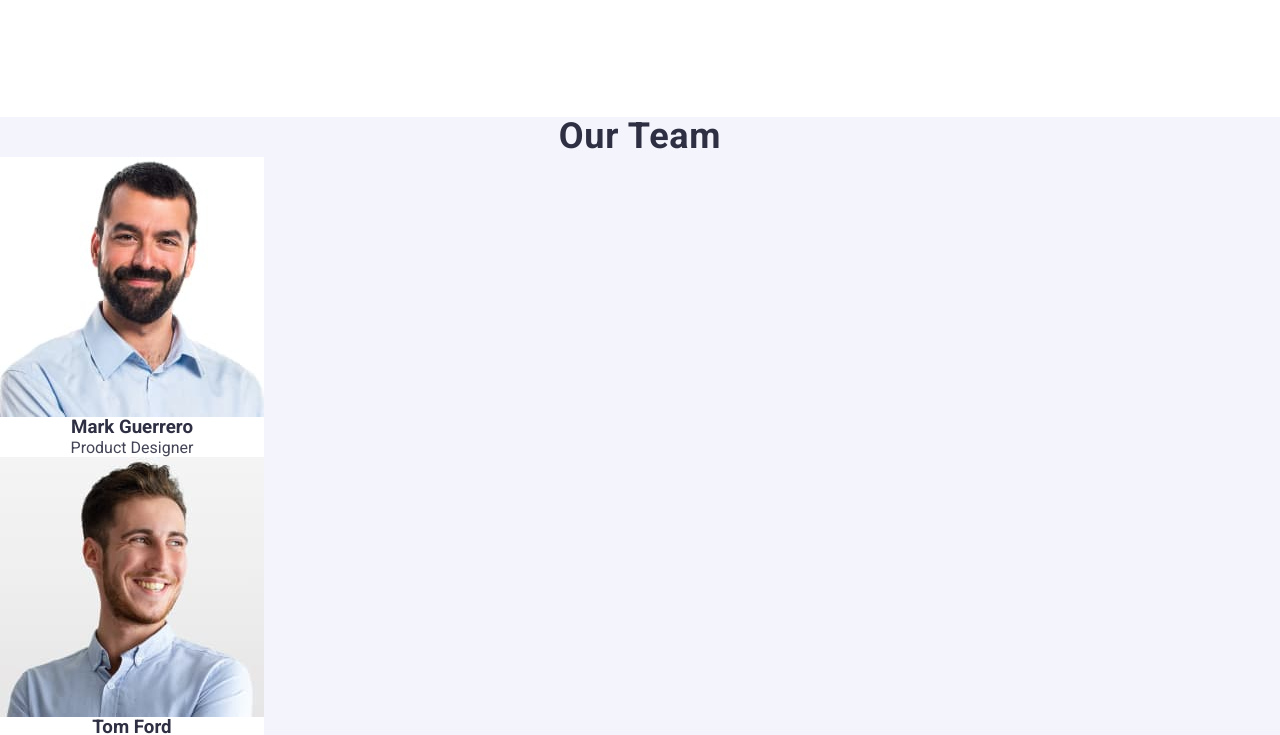
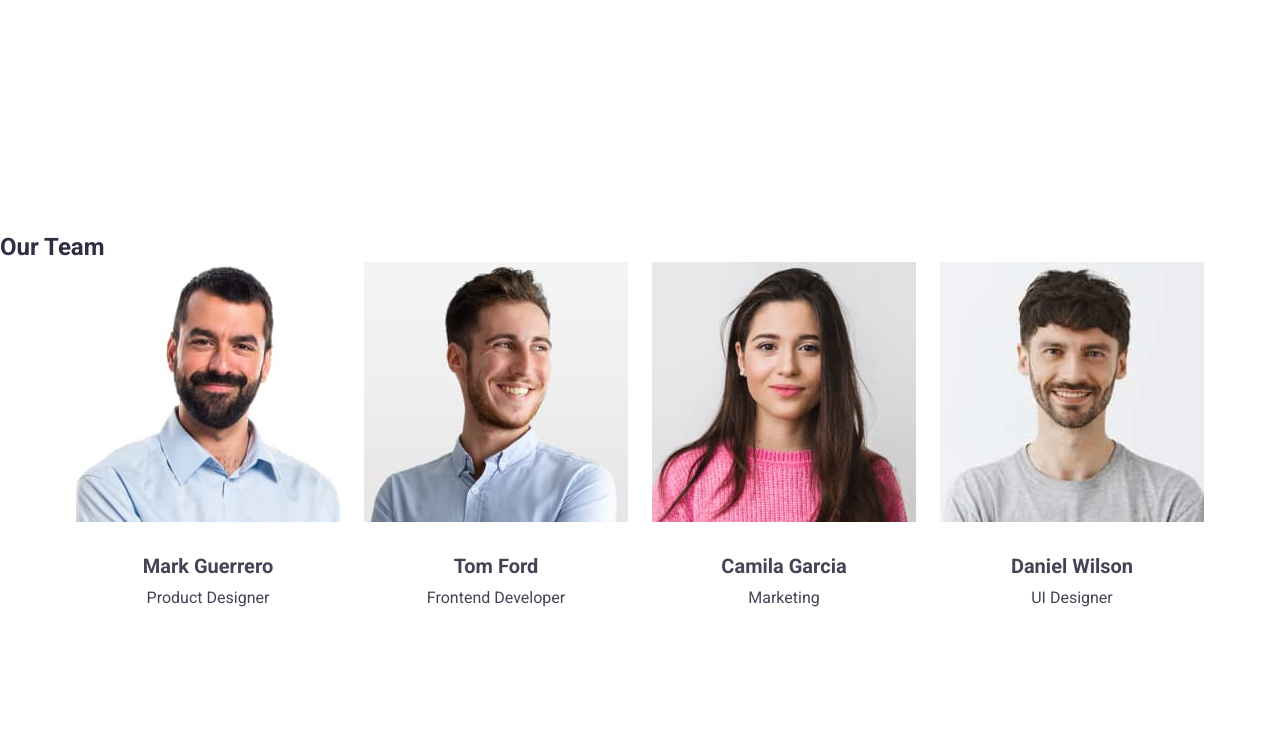
Before and after one commit to Vrkoval/markup-goit-markup-hw-03, a plain HTML site: page index.html in a window 1280 px wide. Shown: the part 1469-2204 px from the top of the page. Drawn offline with nearby package versions, Linux system fonts and the light colour scheme.

Commit message:
our team

```diff
--- a/css/styles.css
+++ b/css/styles.css
@@ -94,6 +94,7 @@ body{
 .logoweb {
      color: var(- logo-link-color);
      text-decoration: none;
+     display: flex;
     }
  .logostudio{
     color: var(--primary-text-color);
@@ -246,6 +247,7 @@ margin-bottom: 72px;
     flex-wrap: wrap;
  /* margin-left: calc(-1*var(--card-gap)); */
  list-style: none ;
+ margin-left: calc(-1*var(--card-gap));
 }
 
 .work-list >item{
@@ -253,26 +255,62 @@ margin-bottom: 72px;
     width: 360px;
     margin-right:  var(--card-gap);
 }
-.work-list-item:last-child {margin-right: 0px;
+.work-list-item:last-child {margin-right: 24px;
 }
 
 
-.team{
+.team section{
     background-color: var(--secondary-bg-color);
 }
-.team-title{
+.our-team-title{
 font-size: 36px;
 line-height: 1.1;
 text-align: center;
 text-transform: capitalize;
 letter-spacing: 0.02em;
 color: var(--title-text-color);
+margin-bottom: 72px;
+
 }
-  .team-foto{
+  .team-item{
     background-color: var(--primary-white-color);
     width: 264px;
     text-align: center;
+    margin-right: var(--card-gap);
   }
+  .team-list{
+    display: flex;
+    flex-wrap: wrap;
+    list-style: none;
+}
+
+.team-item{
+    background-color: var(--primary-white-color);
+    text-align: center;
+    margin-right: 24px;
+}
+
+.team-item:last-child {
+    margin-right: 0px;
+}
+
+.person-card-content{
+    padding: 32px 16px;
+}
+
+
+.person-name-heading{
+    font-weight: 600;
+    font-size: 20px;
+    line-height: 1.2;
+    margin-bottom: 8px;
+}
+
+.person-description{
+    font-weight: 400;
+    font-size: 16px;
+    line-height: 1.5;
+}
 
  .names {
         background-color: var(--primary-white-color);
--- a/index.html
+++ b/index.html
@@ -79,32 +79,37 @@
         </ul>
             </div>
         </section >
-            <section class="team">
+            <section class="team section">
 
-                <h2 class="team-title"> Our Team</h2>
-                <ul>
-                    <li class="team-foto">
+                <h2 class="our-team title"> Our Team</h2>
+                <div class="conteiner">
+                <ul class="team-list">
+                    <li class="team-item">
                         <img src="./images/PrDesigner.jpg" width="264" height="260" alt="Mark Guerrero">
-                        <h3 class="names title">Mark Guerrero</h3>
-                        <p>Product Designer</p>
+                       <div class="person-card-content"><h3 class="person-name-heading">Mark Guerrero</h3>
+                        <p class="person-description">Product Designer</p>
+                    </div>
                     </li>
-                    <li class="team-foto">
+                    <li class="team-item">
                         <img src="./images/Front.jpg" width="264" alt="Tom Ford">
-                        <h3 class="names title">Tom Ford</h3>
-                        <p>Frontend Developer</p>
+                        <div class="person-card-content"><h3 class="person-name-heading">Tom Ford</h3>
+                        <p class="person-description">Frontend Developer</p>
+                    </div>
                     </li>
-                    <li class="team-foto">
+                    <li class="team-item">
                         <img src="./images/Marketing.jpg" width="264" alt="Camila Garsia">
-                        <h3 class="names title">Camila Garcia</h3>
-                        <p>Marketing</p>
+                        <div class="person-card-content"><h3 class="person-name-heading">Camila Garcia</h3>
+                        <p class="person-description">Marketing</p>
+                    </div>
                     </li>
-                    <li class="team-foto">
+                    <li class="team-item">
                         <img src="./images/UIDesigner.jpg" width="264" alt="Daniel Wilson">
-                        <h3 class="names title">Daniel Wilson</h3>
-                        <p>UI Designer</p>
+                        <div class="person-card-content"><h3 class="person-name-heading">Daniel Wilson</h3>
+                        <p class="person-description">UI Designer</p>
+                    </div>
                     </li>
                 </ul>
-            </div>
+             </div>
             </section>
 </main>
 <footer class="footer">
```
